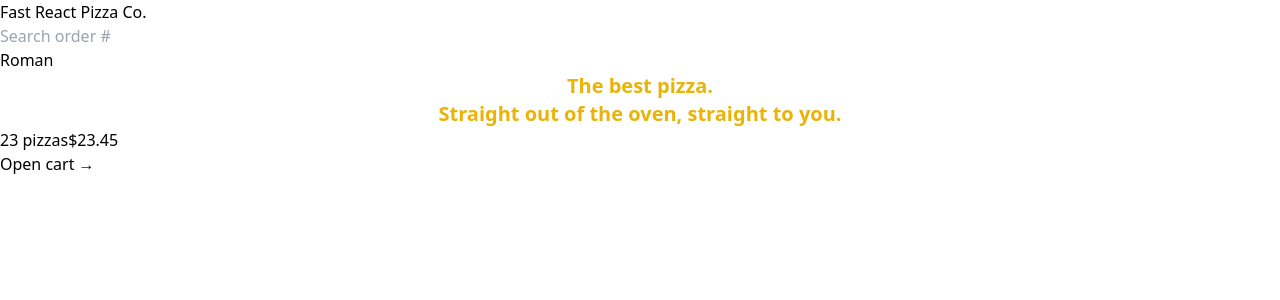
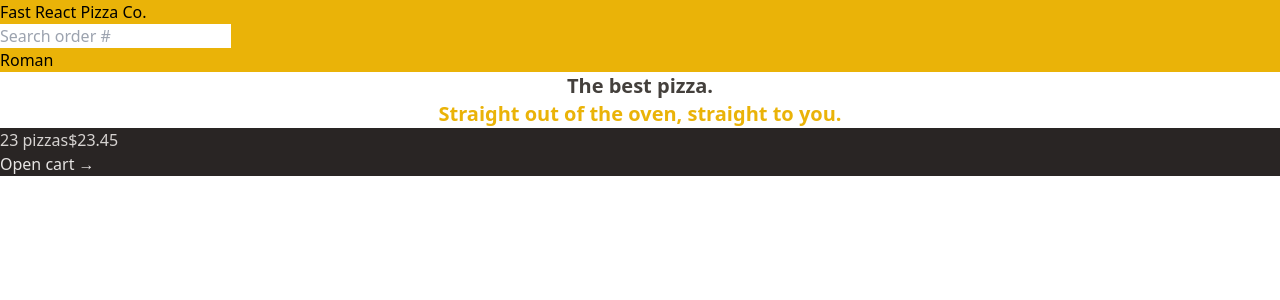
Before and after one commit to RomanIlyuk/Fast-React-Pizza-2.0, a React (Vite) app: page / in a window 1280 px wide. Shown: the top 300 px of the page. Built offline with nearby package versions, Linux system fonts and the light colour scheme.

Commit message:
Added some color styles with Tailwind CSS

```diff
--- a/src/features/cart/CartOverview.jsx
+++ b/src/features/cart/CartOverview.jsx
@@ -1,9 +1,9 @@
-import { Link } from "react-router-dom";
+import { Link } from 'react-router-dom';
 
 function CartOverview() {
   return (
-    <div>
-      <p>
+    <div className="bg-stone-800 text-stone-200">
+      <p className='text-stone-300'>
         <span>23 pizzas</span>
         <span>$23.45</span>
       </p>
--- a/src/ui/Header.jsx
+++ b/src/ui/Header.jsx
@@ -3,7 +3,7 @@
 
 function Header() {
   return (
-    <header>
+    <header className="bg-yellow-500">
       <Link to="/">Fast React Pizza Co.</Link>
 
       <SearchOrder />
--- a/src/ui/Home.jsx
+++ b/src/ui/Home.jsx
@@ -1,10 +1,12 @@
 function Home() {
   return (
     <div>
-      <h1 className="text-center text-xl font-semibold text-yellow-500">
+      <h1 className="text-center text-xl font-semibold text-stone-700">
         The best pizza.
         <br />
-        Straight out of the oven, straight to you.
+        <span className="text-yellow-500">
+          Straight out of the oven, straight to you.
+        </span>
       </h1>
     </div>
   );
```
